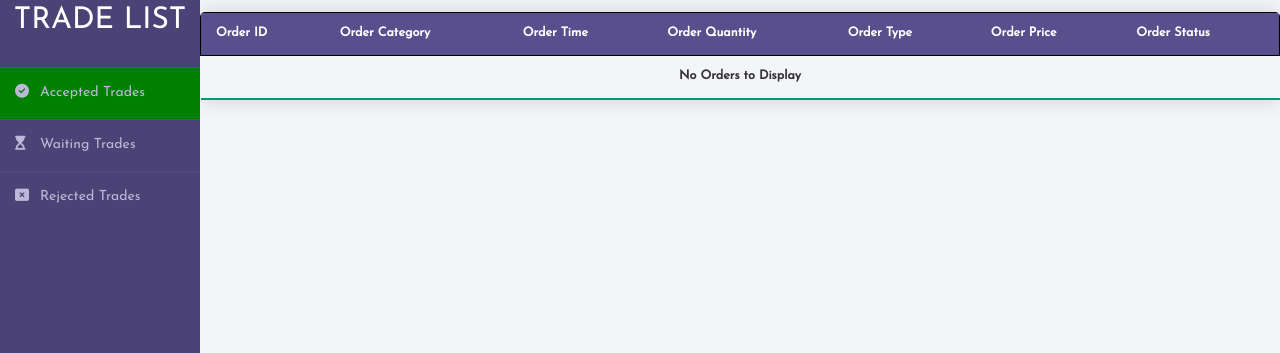
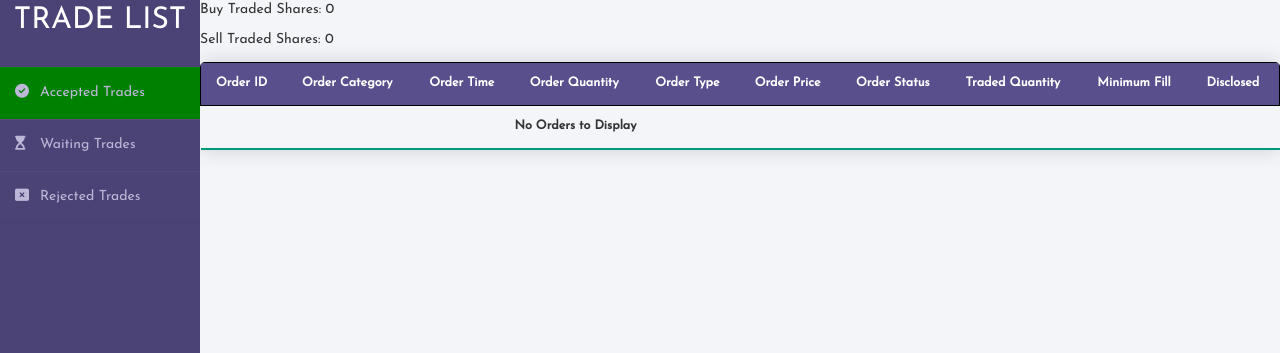
Before and after one commit to cs16b004/capstone, a Django app: page /accepted/ in a window 1280 px wide; the page is wider, and only the part inside the window is pictured. Shown: the part 88-441 px from the top of that part. Run offline with Django 3.2, Linux system fonts and the light colour scheme; data that the repository does not hold is empty; some libraries are stand-ins or nearby versions.

Commit message:
Resolved bugs in ordermatching logic

```diff
--- a/ordergenerator/consumers.py
+++ b/ordergenerator/consumers.py
@@ -14,7 +14,7 @@ recent_order = {\
 }
 
 class Generator:
-    def __init__(self, duration=50, cat_prob=0.5, type_prob=0.2, noextra=False, price_avg=100, quantity_avg=100):
+    def __init__(self, duration=10, cat_prob=0.5, type_prob=0.2, noextra=False, price_avg=100, quantity_avg=100):
         self.duration     = duration
         self.cat_prob     = cat_prob
         self.type_prob    = type_prob
@@ -40,6 +40,7 @@ class Generator:
         Minimum_fill = np.random.randint(0,int(0.1*quantity))
         all_or_none  = np.random.choice(["True", "False"])
         dis_quant    = np.random.randint(int(0.2*quantity), quantity)
+        # dis_quant = quantity
         new_order    = {"order_price"        : price,\
                            "order_quantity"     : quantity,\
                            "order_type"         : o_type,\
--- a/ordergenerator/ordermatching.py
+++ b/ordergenerator/ordermatching.py
@@ -30,6 +30,8 @@ def add_order(order):
 			if limit_price not in buy_orders:
 				heappush(buy_heap,-1*limit_price) #Max price on the top
 				buy_orders[limit_price]={"orders":[],"total":0, "disclosed":0}
+			elif -1*limit_price not in buy_heap:
+				heappush(buy_heap, -1*limit_price)
 			buy_orders[limit_price]["orders"].append(order)
 			buy_orders[limit_price]["orders"].sort(key = get_time)
 			buy_orders[limit_price]["total"]+=order.net_quantity()
@@ -38,6 +40,8 @@ def add_order(order):
 			if limit_price not in sell_orders:
 				heappush(sell_heap, limit_price) #Min on top
 				sell_orders[limit_price]={"orders":[],"total":0,"disclosed":0}
+			elif limit_price not in sell_heap:
+				heappush(sell_heap, limit_price)
 			sell_orders[limit_price]["orders"].append(order)
 			sell_orders[limit_price]["orders"].sort(key = get_time)
 			sell_orders[limit_price]["total"]+=order.net_quantity()
@@ -105,11 +109,11 @@ def util_starter():
 		else:
 			print('Executing Market Order')
 			order = market_orders['orders'][0]
-			del market_orders['orders'][0]
 			if order.order_category == 'Buy':
 				order1 = order
 				order2 = get_best_sell()
 				if order2 != -1:
+					del market_orders['orders'][0]
 					match_orders_with_conditions(order1, order2)
 				else:
 					print('No sell orders to execute')
@@ -117,6 +121,7 @@ def util_starter():
 				order1 = get_best_buy()
 				order2 = order
 				if order1 != -1:
+					del market_orders['orders'][0]
 					match_orders_with_conditions(order1, order2)
 				else:
 					print('No Buy orders to execute')
@@ -130,31 +135,64 @@ def start_matcher():
 def match_orders(order1, order2):
 	if  order1.net_quantity() <= order2.net_quantity():
 		order2.traded_quantity += order1.net_quantity()
-		order1.traded_quantity = order1.order_quantity
-		order1.order_status = 'Accepted'
+		order1.traded_quantity += order1.net_quantity()
+		if order1.traded_quantity == order1.order_quantity:
+			order1.order_status = 'Accepted'
+			print('Add order1 to accepted trades list')
+		elif order1.traded_quantity < order1.order_quantity:
+			add_order(order1)
+			print('Add order1 to buy order heap')
+		else:
+			print('Something wrong')
+
+		if order2.traded_quantity == order2.order_quantity:
+			order2.order_status = 'Accepted'
+			print('Add order2 to accepted trades list')
+		elif order2.traded_quantity < order2.order_quantity:
+			add_order(order2)
+			print('Add order2 to sell order heap')
+		else:
+			print('Something wrong')
+
 		order1.save()
 		order2.save()
-		# Line to push the order1 to traded list of buy orders
-		print('# Line to push the order1 to traded list of buy orders')
-		if order1.net_quantity() == order2.net_quantity():
-			# Line to push the order2 to the traded list of sell orders
+		# # Line to push the order1 to traded list of buy orders
+		# print('# Line to push the order1 to traded list of buy orders')
+		# if order1.net_quantity() == order2.net_quantity():
+		# 	# Line to push the order2 to the traded list of sell orders
 
-			print('# Line to push the order2 to the traded list of sell orders')
-		else:
-			add_order(order2)
-			# Line to push the order2 back to the sell orders heap
-			print('# Line to push the order2 back to the sell orders heap')
+		# 	print('# Line to push the order2 to the traded list of sell orders')
+		# else:
+		# 	add_order(order2)
+		# 	# Line to push the order2 back to the sell orders heap
+		# 	print('# Line to push the order2 back to the sell orders heap')
 	else:
 		order1.traded_quantity += order2.net_quantity()
-		order2.traded_quantity = order2.order_quantity
-		order2.order_status = 'Accepted'
+		order2.traded_quantity += order2.net_quantity()
+		if order1.traded_quantity == order1.order_quantity:
+			order1.order_status = 'Accepted'
+			print('Add order1 to accepted trades list')
+		elif order1.traded_quantity < order1.order_quantity:
+			add_order(order1)
+			print('Add order1 to buy order heap')
+		else:
+			print('Something wrong')
+
+		if order2.traded_quantity == order2.order_quantity:
+			order2.order_status = 'Accepted'
+			print('Add order2 to accepted trades list')
+		elif order2.traded_quantity < order2.order_quantity:
+			add_order(order2)
+			print('Add order2 to sell order heap')
+		else:
+			print('Something wrong')
+
 		order1.save()
 		order2.save()
-		add_order(order1)
 		# Line to push the order2 to traded list of sell orders
 		# Line to push the order1 back to the buy orders heap
-		print('# Line to push the order2 to traded list of sell orders')
-		print('# Line to push the order1 back to the buy orders heap')
+		# print('# Line to push the order2 to traded list of sell orders')
+		# print('# Line to push the order1 back to the buy orders heap')
 
 def match_orders_with_conditions(order1, order2):
 	order1_remaining = order1.net_quantity()
--- a/ordergenerator/views.py
+++ b/ordergenerator/views.py
@@ -54,7 +54,7 @@ def order(request):
                                     traded_quantity    = traded_quantity)
 
         order.save()
-        add_order(order)
+        # add_order(order)
         print("-----------------------------------------------------------------")
         print("-----------------------------------------------------------------")
         print(order.All_or_none)
@@ -73,8 +73,8 @@ def order(request):
         return render(request, 'order/order.html', {'form': form, 'my_orders': my_orders})
 def startgenerate(request):
     if request.method == "POST":
-        # g = Generator()
-        start_matcher()
+        g = Generator()
+        # start_matcher()
         return render(request, 'order/gen-success.html')
     else:
         return render(request, 'order/generator.html')
--- a/ordermatching/templates/tradeslist/accepted/accepted.html
+++ b/ordermatching/templates/tradeslist/accepted/accepted.html
@@ -26,6 +26,8 @@
         <div class="header">
         	<p>Welcome {{ request.session.username }}!! You are currently viewing accepted trades list</p>
     	</div>
+    	<p>Buy Traded Shares: {{buy_shares}}</p>
+		<p>Sell Traded Shares: {{sell_shares}}</p>
         <table class="content-table">
 			  <thead>
 			    <tr>
@@ -36,6 +38,9 @@
 					<th>Order Type</th>
 					<th>Order Price</th>
 					<th>Order Status</th>
+					<th>Traded Quantity</th>
+					<th>Minimum Fill</th>
+					<th>Disclosed</th>
 			    </tr>
 			  </thead>
 			  <tbody>
@@ -43,12 +48,15 @@
 			    {% for order in accepted_list %}
 					<tr>
 						<th>{{order.order_id}}</th>
-						<th>{{order.order_catergory}}</th>
+						<th>{{order.order_category}}</th>
 						<th>{{order.order_time}}</th>
 						<th>{{order.order_quantity}}</th>
 						<th>{{order.order_type}}</th>
 						<th>{{order.order_price}}</th>
 						<th>{{order.order_status}}</th>
+						<th>{{order.traded_quantity}}</th>
+						<th>{{order.Minimum_fill}}</th>
+						<th>{{order.Disclosed_Quantity}}</th>
 					</tr>
 				{% endfor %}
 				{% else %}
--- a/ordermatching/views.py
+++ b/ordermatching/views.py
@@ -4,6 +4,7 @@ from django.template import loader
 from django.http import HttpResponse, JsonResponse
 from django.contrib.auth.models import User, auth
 from django.contrib.auth import authenticate, login
+from ordergenerator.models import Order
 
 def home(request):
 	return render(request, 'home/home.html')
@@ -66,13 +67,27 @@ def logoutView(request):
 
 
 def accepted(request):
-	return render(request, 'tradeslist/accepted/accepted.html')
+	accepted_list = Order.objects.all().filter(order_status = 'Accepted')
+	buy = Order.objects.all().filter(order_category = 'Buy')
+	sell = Order.objects.all().filter(order_category = 'Sell')
+	buy_shares = 0
+	sell_shares = 0
+	for order in buy:
+		buy_shares += order.traded_quantity
+	for order in sell:
+		sell_shares += order.traded_quantity
+	# print(len(accepted_list))
+	return render(request, 'tradeslist/accepted/accepted.html', {'accepted_list': accepted_list, 'buy_shares': buy_shares, 'sell_shares': sell_shares})
 
 def waiting(request):
-    return render(request, 'tradeslist/waiting/waiting.html')
+	waiting_list = Order.objects.all().filter(order_status = 'Waiting')
+	traded_shares = 0
+	for order in waiting_list:
+		traded_shares += order.traded_quantity
+	return render(request, 'tradeslist/waiting/waiting.html', {'waiting_list': waiting_list, 'traded_shares': traded_shares})
 
 def rejected(request):
-    return render(request, 'tradeslist/rejected/rejected.html')
+	return render(request, 'tradeslist/rejected/rejected.html')
 
 def adminView(request):
-    pass
+	pass
```
Also changed, not shown: ordergenerator/models.py (+5 -2 lines), ordermatching/templates/tradeslist/rejected/rejected.html (+9 -1 lines), ordermatching/templates/tradeslist/waiting/waiting.html (+9 -1 lines), db.sqlite3, ordergenerator/migrations/0004_auto_20200915_1740.py (added).
